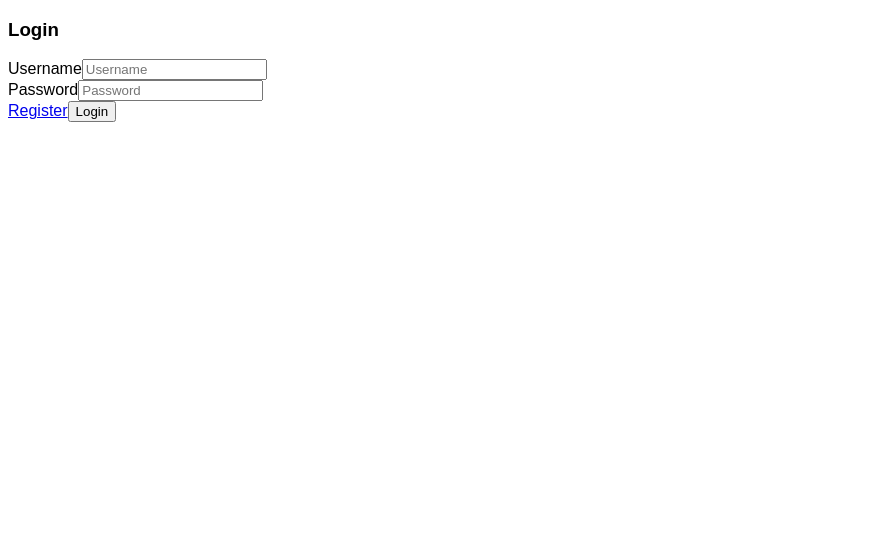
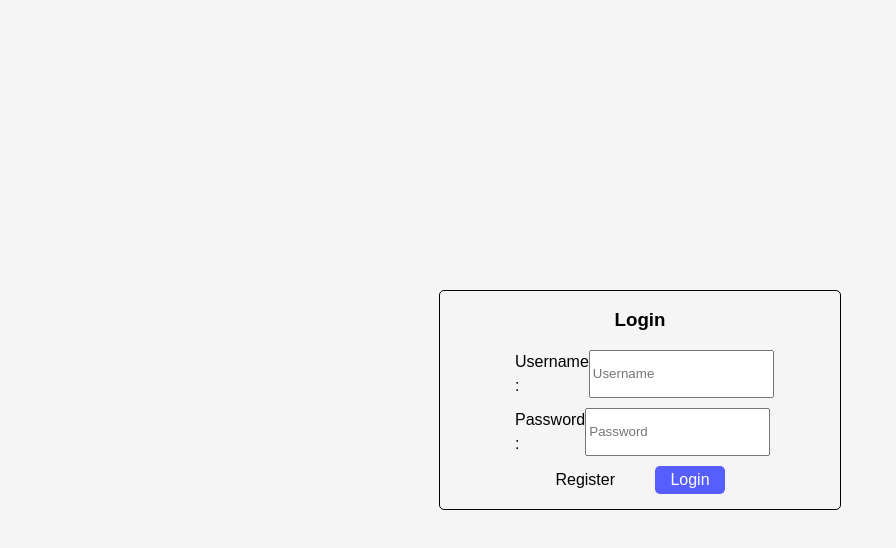
Before and after one commit to dasilv-h3/e-sport-app, a React (Vite) app in the folder esportApp/: page / in a window 1280 px wide. Shown: the top 548 px of the page, without its empty margins (0-896 px from the left). Built offline with nearby package versions, Linux system fonts and the light colour scheme.

Commit message:
inscription OK + UI login et register

```diff
--- a/esportApp/src/API/db.json
+++ b/esportApp/src/API/db.json
@@ -3,11 +3,20 @@
     {
       "username": "John",
       "password": "John123",
-      "tlol": "False",
-      "trl": "False",
-      "tcs": "False",
+      "tlol": true,
+      "trl": false,
+      "tcs": false,
       "isLogged": false,
       "id": 1
+    },
+    {
+      "username": "ert",
+      "password": "ert",
+      "tlol": false,
+      "trl": true,
+      "tcs": false,
+      "isLogged": false,
+      "id": 3
     }
   ]
 }
--- a/esportApp/src/Components/Description/Rl.jsx
+++ b/esportApp/src/Components/Description/Rl.jsx
@@ -1,26 +1,60 @@
-import { useState } from "react";
+import { useState, useEffect } from "react";
 import Nav from "../Nav/Nav";
 
 const Rl = () => {
-    const [trl, settrl] = useState('');
-    const handleSubmit = async (e) => {
-        e.prevendDefault();
+    const [user, setUser] = useState(null);
 
+    useEffect(() => {
+        const fetchUser = async () => {
             try {
-            const response = await fetch('http://localhost:3000/users', {
-                method: 'POST',
+                const response = await fetch('http://localhost:3000/users');
+                const users = await response.json();
+
+                const loggedUser = users.find(user => user.isLogged);
+
+                if (loggedUser) {
+                    setUser(loggedUser);
+                } else {
+                    console.warn('Aucun utilisateur connecté');
+                }
+            } catch (error) {
+                console.error('Erreur lors de la récupération des utilisateurs', error);
+            }
+        };
+
+        fetchUser();
+    }, []);
+
+    const handleSignUp = async () => {
+        try {
+            if (user) {
+                const response = await fetch(`http://localhost:3000/users/${user.id}`, {
+                    method: 'PATCH',
                     headers: {
-                    'Content-Type': 'application.json'
+                        'Content-Type': 'application/json'
                     },
                     body: JSON.stringify({
-                    trl
+                        trl: !user.trl
                     })
-            })
+                });
+
+                if (response.ok) {
+                    console.log('Mise à jour réussie pour trl');
+
+                    setUser(prevUser => ({
+                        ...prevUser,
+                        trl: !prevUser.trl
+                    }));
+                } else {
+                    console.error('Erreur lors de la mise à jour pour trl');
                 }
-        catch (error) {
-            console.error('Erreur', error)
+            } else {
+                console.warn('Aucun utilisateur connecté');
             }
+        } catch (error) {
+            console.error('Erreur', error);
         }
+    };
 
     return (
         <>
@@ -28,10 +62,10 @@ const Rl = () => {
             <div className="desc">
                 <h1>Description</h1>
                 <p>Rocket League est un jeu de football hors du commun où des voitures propulsées s'affrontent pour marquer des buts. Avec des capacités acrobatiques, des boosters, et des parties rapides, c'est une expérience de jeu unique en son genre, mêlant compétition sportive et action débridée.</p>
-                <button type="button" onChange={(e) => settrl(e.target.value)}>S'inscrire</button>
+                <button type="button" onClick={handleSignUp}>S'inscrire</button>
             </div>
         </>
-    )
+    );
 }
 
 export default Rl;
--- a/esportApp/src/Components/Login/Login.css
+++ b/esportApp/src/Components/Login/Login.css
@@ -0,0 +1,59 @@
+.login-container {
+    display: flex;
+    background-color: whitesmoke;
+    height: 100vh;
+    align-items: center;
+    justify-content: center;
+}
+
+.login-wrapper {
+    border: 1px solid black;
+    border-radius: 5px;
+    padding: 0 75px;
+}
+
+.login-title {
+    margin: 15px 0;
+    text-align: center;
+}
+
+.form-container {
+    margin-bottom: 15px;
+}
+
+.input-item {
+    display: flex;
+    width: 250px;
+    margin: 10px 0;
+    justify-content: space-between;
+}
+
+.login-btn {
+    display: flex;
+    justify-content: space-evenly;
+    align-items: center;
+}
+
+.register-link {
+    all: unset;
+    max-width: 50%;
+    cursor: pointer;
+}
+
+.register-link:hover {
+    text-decoration: underline;
+}
+
+.login-submit {
+    all: unset;
+    cursor: pointer;
+    background-color: #575EFF;
+    border-radius: 5px;
+    padding: 2px 15px;
+    color: white;
+    max-width: 50%;
+}
+
+.login-submit:hover {
+    background-color: #4146c2;
+}
--- a/esportApp/src/Components/Login/Login.jsx
+++ b/esportApp/src/Components/Login/Login.jsx
@@ -1,5 +1,6 @@
 import React, { useState } from 'react';
 import { Link, useNavigate } from 'react-router-dom';
+import "./Login.css"
 
 const Login = () => {
     const [username, setUsername] = useState('');
@@ -9,7 +10,6 @@ const Login = () => {
     const handleLogin = async (e) => {
     e.preventDefault();
 
-    // Simuler une recherche d'utilisateur dans le fichier db.json
     try {
         const response = await fetch('http://localhost:3000/users');
         const users = await response.json();
@@ -22,7 +22,6 @@ const Login = () => {
         console.log('Login successful');
         user.isLogged = true;
 
-        // Effectuer une requête PUT pour mettre à jour le fichier db.json
         await fetch(`http://localhost:3000/users/${user.id}`, {
         method: 'PUT',
         headers: {
@@ -41,11 +40,11 @@ const Login = () => {
 
     return (
     <section className="login-container">
-        <div className="inner-container">
+        <div className="login-wrapper">
         <h3 className="login-title">Login</h3>
         <form className="form-container" onSubmit={handleLogin}>
             <div className="input-item">
-            <label htmlFor="username">Username</label>
+            <label htmlFor="username">Username : </label>
             <input
                 type="text"
                 name="username"
@@ -55,7 +54,7 @@ const Login = () => {
             />
             </div>
             <div className="input-item">
-            <label htmlFor="password">Password</label>
+            <label htmlFor="password">Password : </label>
             <input
                 type="password"
                 name="password"
@@ -64,11 +63,11 @@ const Login = () => {
                 onChange={(e) => setPassword(e.target.value)}
             />
             </div>
-            <div>
-            <Link to="/register">Register</Link>
-            <button type="submit" className="login-btn">
-                Login
-            </button>
+            <div className="login-btn">
+                <Link className="register-link" to="/register">Register</Link>
+                <button type="submit" className="login-submit">
+                    Login
+                </button>
             </div>
         </form>
         </div>
--- a/esportApp/src/Components/Register/Register.css
+++ b/esportApp/src/Components/Register/Register.css
@@ -1,11 +1,59 @@
 .register-container {
-    width: 100vw;
+    display: flex;
+    background-color: whitesmoke;
     height: 100vh;
+    align-items: center;
+    justify-content: center;
+}
+
+.register-wrapper {
+    border: 1px solid black;
+    border-radius: 5px;
+    padding: 0 75px;
+}
+
+.register-title {
+    margin: 15px 0;
+    text-align: center;
+}
+
+.form-container {
+    margin-bottom: 15px;
+}
+
+.input-item {
     display: flex;
-    justify-content: center;
+    width: 250px;
+    margin: 10px 0;
+    justify-content: space-between;
+}
+
+.register-btn {
+    display: flex;
+    justify-content: space-evenly;
     align-items: center;
 }
 
-.register-title {
-    text-align: center;
+.login-link {
+    all: unset;
+    max-width: 50%;
+    cursor: pointer;
 }
+
+.login-link:hover {
+    text-decoration: underline;
+}
+
+.register-submit {
+    all: unset;
+    cursor: pointer;
+    background-color: #575EFF;
+    border-radius: 5px;
+    padding: 2px 15px;
+    color: white;
+    max-width: 50%;
+}
+
+.register-submit:hover {
+    background-color: #4146c2;
+}
--- a/esportApp/src/Components/Register/Register.jsx
+++ b/esportApp/src/Components/Register/Register.jsx
@@ -10,16 +10,13 @@ const Register = () => {
     const handleRegister = async (e) => {
         e.preventDefault();
 
-    // Check if the username already exists
         const isUsernameExists = await checkUsernameExists(username);
 
         if (isUsernameExists) {
             console.error('Username already exists');
-        // Handle the case where the username already exists (e.g., show an error message)
             return;
         }
 
-    // Simulate a POST request to update the db.json file
         try {
             const response = await fetch('http://localhost:3000/users', {
             method: 'POST',
@@ -29,9 +26,9 @@ const Register = () => {
             body: JSON.stringify({
                 username,
                 password,
-            tlol: 'False',
-            trl: 'False',
-            tcs: 'False',
+                tlol: false,
+                trl: false,
+                tcs: false,
                 isLogged: false
             }),
             });
@@ -62,11 +59,11 @@ const Register = () => {
 
     return (
         <section className="register-container">
-        <div className="inner-container">
+            <div className="register-wrapper">
             <h3 className="register-title">Register</h3>
             <form className="form-container" onSubmit={handleRegister}>
                 <div className="input-item">
-            <label htmlFor="username">Username</label>
+                <label htmlFor="username">Username : </label>
                 <input
                     type="text"
                     name="username"
@@ -76,7 +73,7 @@ const Register = () => {
                 />
                 </div>
                 <div className="input-item">
-            <label htmlFor="password">Password</label>
+                <label htmlFor="password">Password : </label>
                 <input
                     type="password"
                     name="password"
@@ -85,9 +82,9 @@ const Register = () => {
                     onChange={(e) => setPassword(e.target.value)}
                 />
                 </div>
-            <div>
-            <Link to="/">Back to login</Link>
-            <button type="submit" className="login-btn">
+                <div className="register-btn">
+                <Link className="login-link" to="/">Back to login</Link>
+                <button type="submit" className="register-submit">
                     Register
                 </button>
                 </div>
--- a/esportApp/src/Components/TournamentPage/TournamentPage.css
+++ b/esportApp/src/Components/TournamentPage/TournamentPage.css
@@ -1,6 +1,5 @@
 .icon {
-    width: 100px;
-    padding: 50px;
+    width: 200px;
 }
 
 .icon:hover {
--- a/esportApp/src/index.css
+++ b/esportApp/src/index.css
@@ -1,3 +1,16 @@
-:root {
+* {
   font-family: Arial;
+  margin: 0;
 }
+
+*, *::before, *::after {
+  box-sizing: border-box;
+}
+
+body {
+  line-height: 1.5;
+}
+
+img, svg {
+  max-width: 100%;
+}
```
Also changed, not shown: esportApp/src/Components/Description/Cs.jsx (+47 -14 lines), esportApp/src/Components/Description/Lol.jsx (+47 -15 lines). Lines whose indentation alone changed are shown as unchanged.
